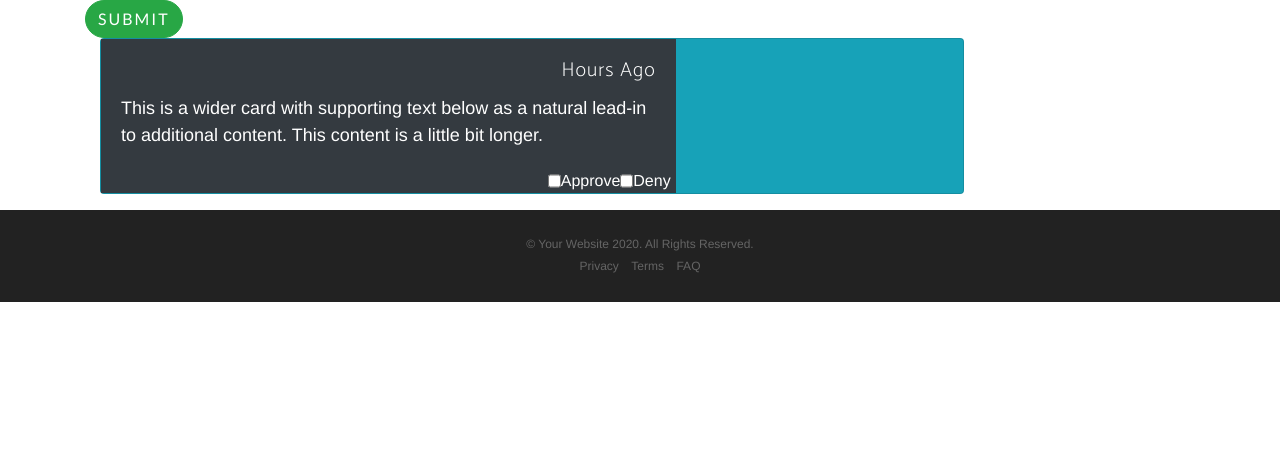
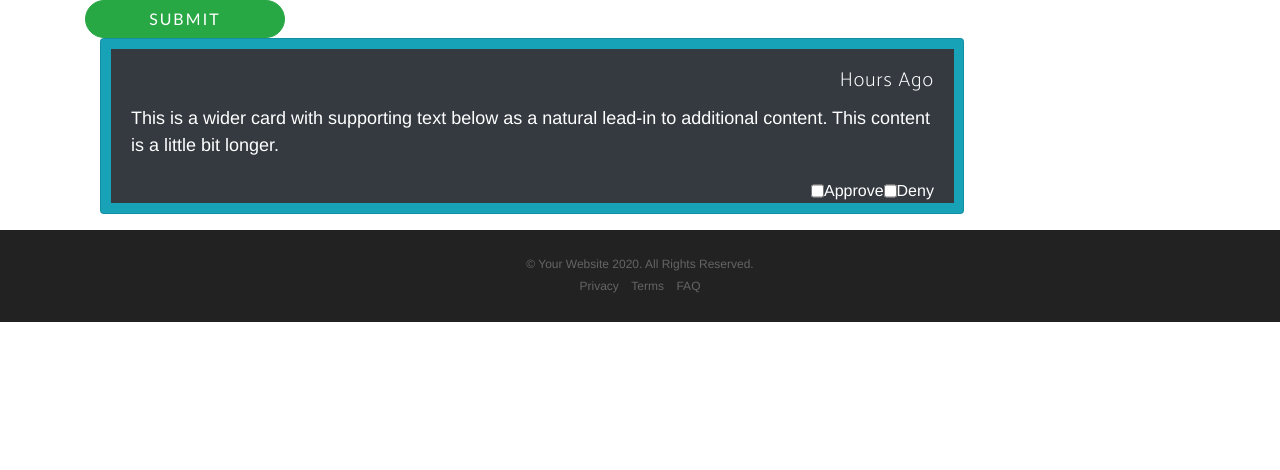
Before and after one commit to sprajjwal/slack-confessions, a Flask app: template templates/admin.html in a window 1280 px wide; the page is wider, and only the part inside the window is pictured. Shown: the part 56-526 px from the top of that part. Run offline with Flask 2, Linux system fonts and the light colour scheme; the template is opened without the code that fills it, so the values that code supplies are empty; some libraries are stand-ins or nearby versions; some web fonts are replaced.

Commit message:
update admin front

```diff
--- a/static/css/admin.css
+++ b/static/css/admin.css
@@ -1,6 +1,16 @@
 .admin-container {
   margin: 56px 0 0 0;
+  width: 100%;
 
+}
+.admin-form {
+  display: flex;
+  flex-direction: column;
+}
+.admin-button {
+  min-width: 100px;
+  max-width: 200px;
+  justify-self: right;
 }
 .card{
   width:80%;
@@ -13,13 +23,13 @@
 
   #card-buttons {
     float: right;
+    margin:auto;
   }
 
-  .card-body img {
-    width: 60%;
-    height: 80%;
-    border: 7px solid rgba(0, 0, 0, 0.1);
-    background-color: white;
+  .card-body-inner{
+    width:149%;
+    margin: auto;
+    padding: 10px;
   }
 
   .figure {
```
